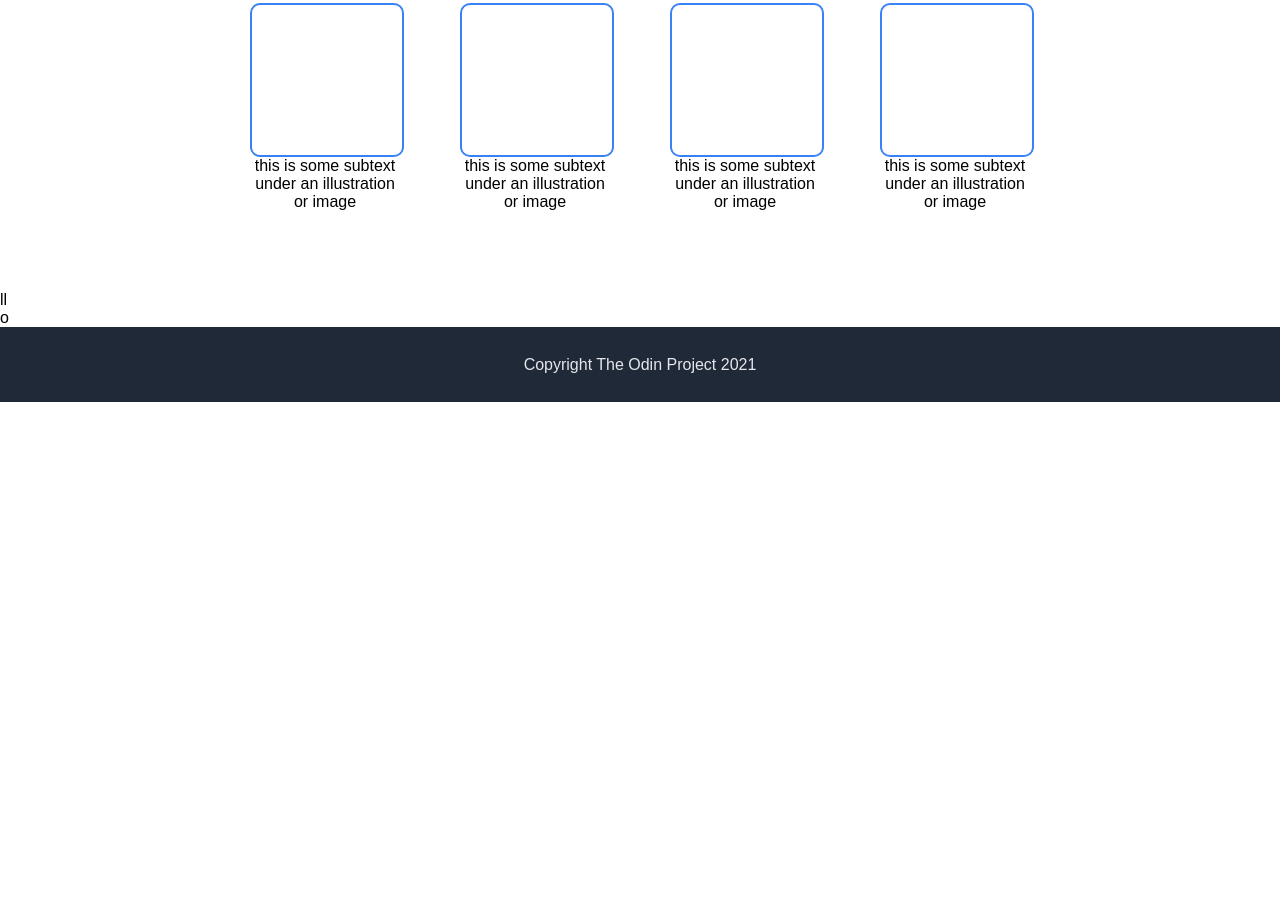
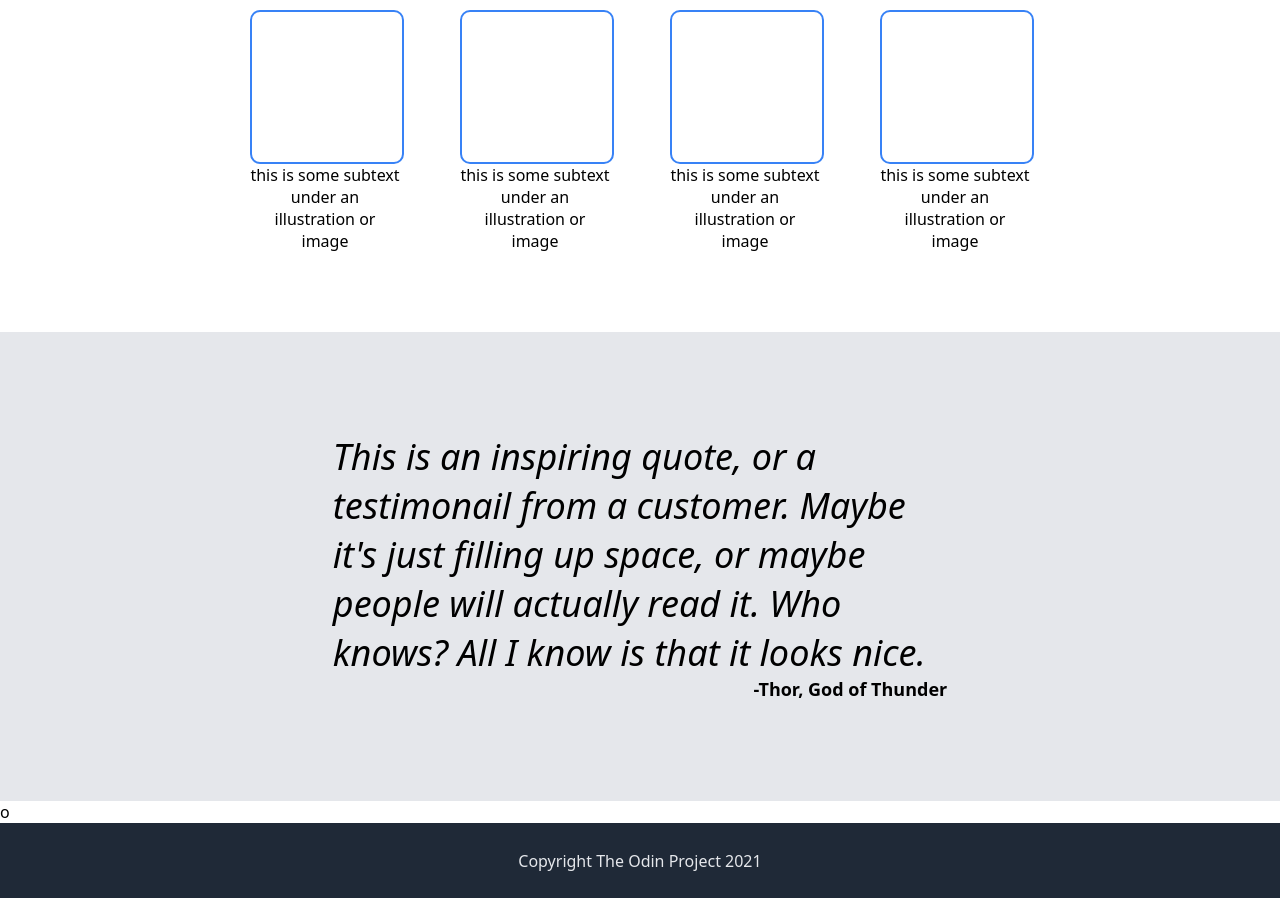
Before and after one commit to age2001/odin-website-recreation, a plain HTML site: page index.html in a window 1280 px wide. Shown: the part 614-1512 px from the top of the page. Before the commit the page ends 1016 px from the top, so only its background shows below. Drawn offline with Linux system fonts and the light colour scheme.

Commit message:
Finish block 3

```diff
--- a/index.html
+++ b/index.html
@@ -48,7 +48,13 @@
         </div>
       </div>
 
-      <div class="block3">ll</div>
+      <div class="block3">
+        <div class="quote">
+          This is an inspiring quote, or a testimonail from a customer. Maybe it's just filling
+          up space, or maybe people will actually read it. Who knows? All I know is that it looks nice.
+        </div>
+        <div class="quote-person">-Thor, God of Thunder</div>
+      </div>
       <div class="block4">o</div>
     </div>
 
--- a/style.css
+++ b/style.css
@@ -7,7 +7,7 @@ body {
     flex-direction: column;
     justify-content: space-between;
     margin: 0;
-    font-family: Arial, Helvetica, sans-serif;
+    font-family:system-ui, -apple-system, BlinkMacSystemFont, 'Segoe UI', Roboto, Oxygen, Ubuntu, Cantarell, 'Open Sans', 'Helvetica Neue', sans-serif;
 }
 
 html, body {
@@ -142,3 +142,24 @@ button {
     gap: 60px;
     padding-bottom: 80px;
 }
+
+.block3 {
+    display: flex;
+    flex-direction: column;
+    align-items: center;
+    background-color: #E5E7EB;
+    padding: 100px 26%;
+}
+
+.quote {
+    font-size: 36px;
+    font-weight: lighter;
+    font-style: italic;
+}
+
+.quote-person {
+    font-size: 18px;
+    font-weight: bolder;
+    width: 100%;
+    text-align: right;
+}
```
